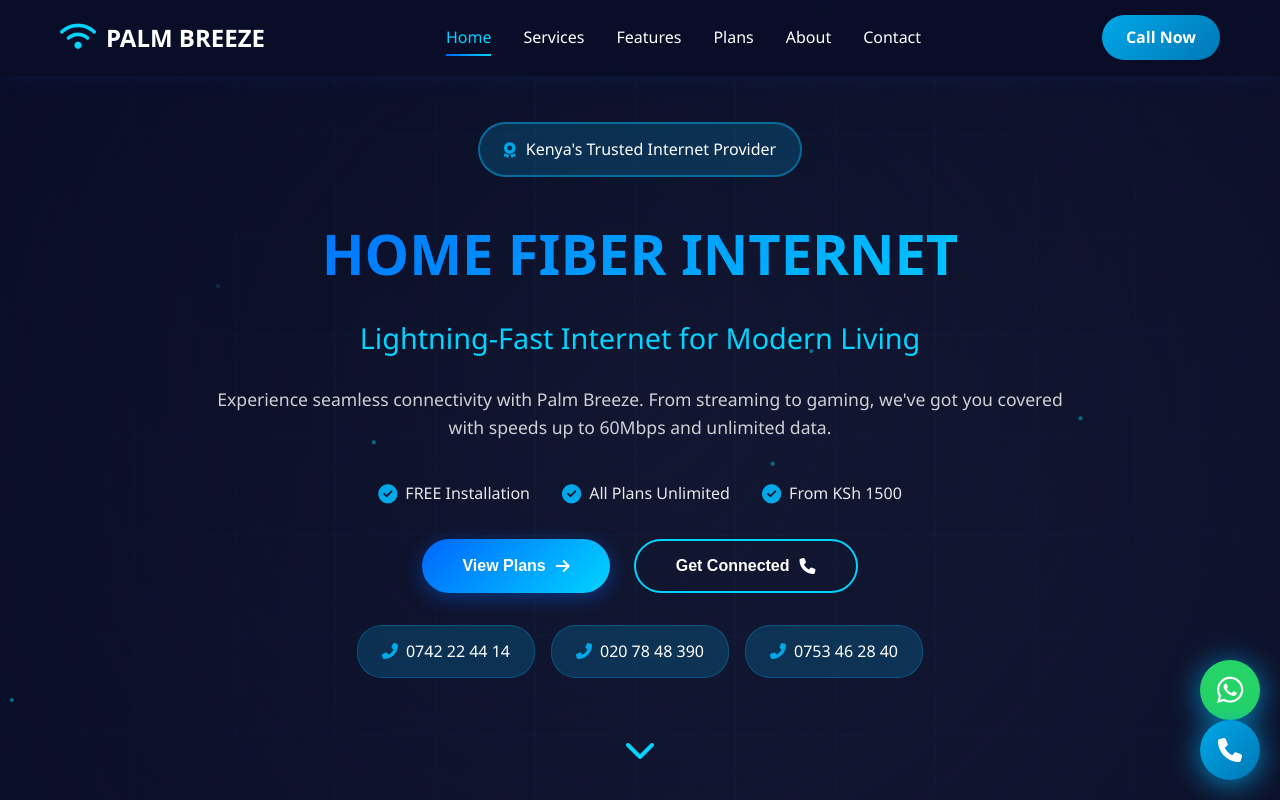
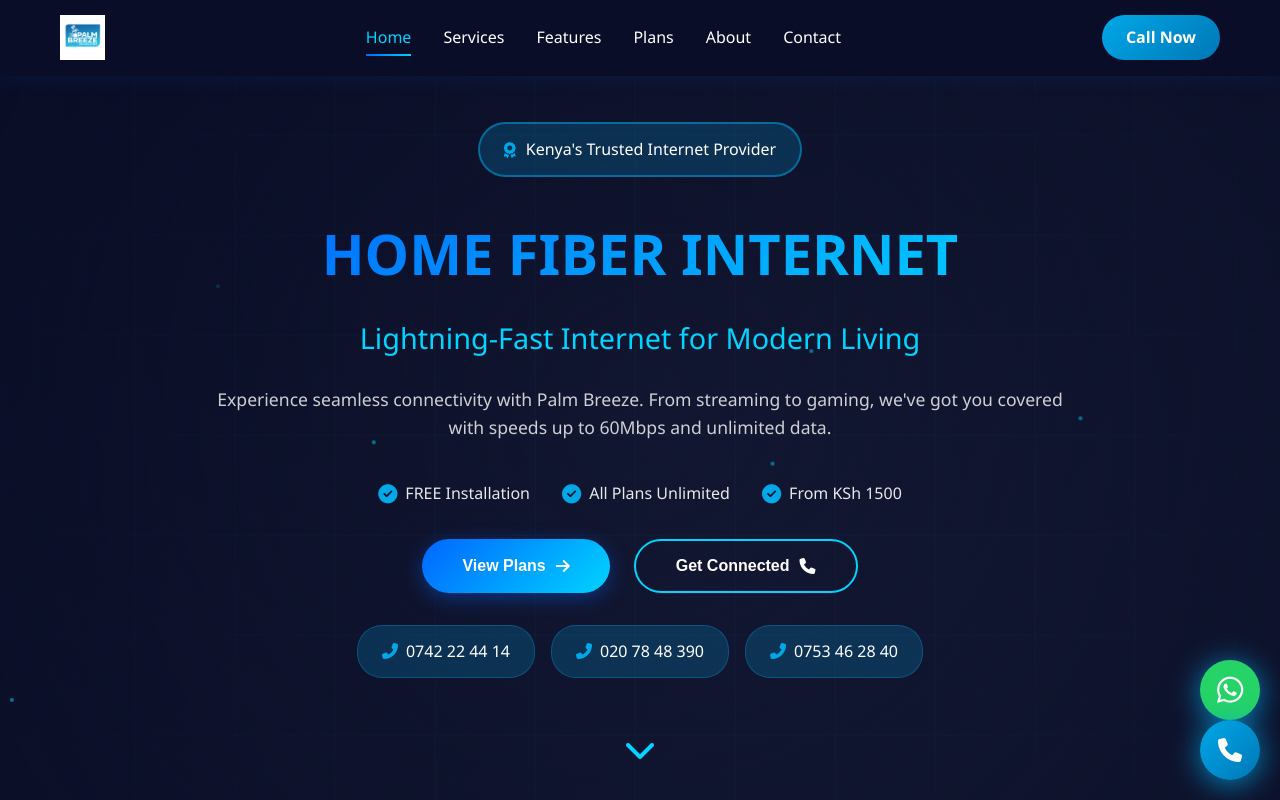
Before and after one commit to fes0010/palm-breeze-landing-page, a plain HTML site: page index.html in a window 1280 px wide. Shown: the top 800 px of the page. Drawn offline with Linux system fonts and the light colour scheme.

Commit message:
Fix: Add Palm Breeze logo to navigation bar

```diff
--- a/index.html
+++ b/index.html
@@ -12,8 +12,7 @@
     <nav class="navbar" id="navbar">
         <div class="nav-container">
             <div class="logo">
-                <i class="fas fa-wifi"></i>
-                <span>PALM BREEZE</span>
+                <img src="palm-breeze-logo.png" alt="Palm Breeze Networks" class="logo-img">
             </div>
             <div class="nav-menu" id="navMenu">
                 <a href="#home" class="nav-link active">Home</a>
```
